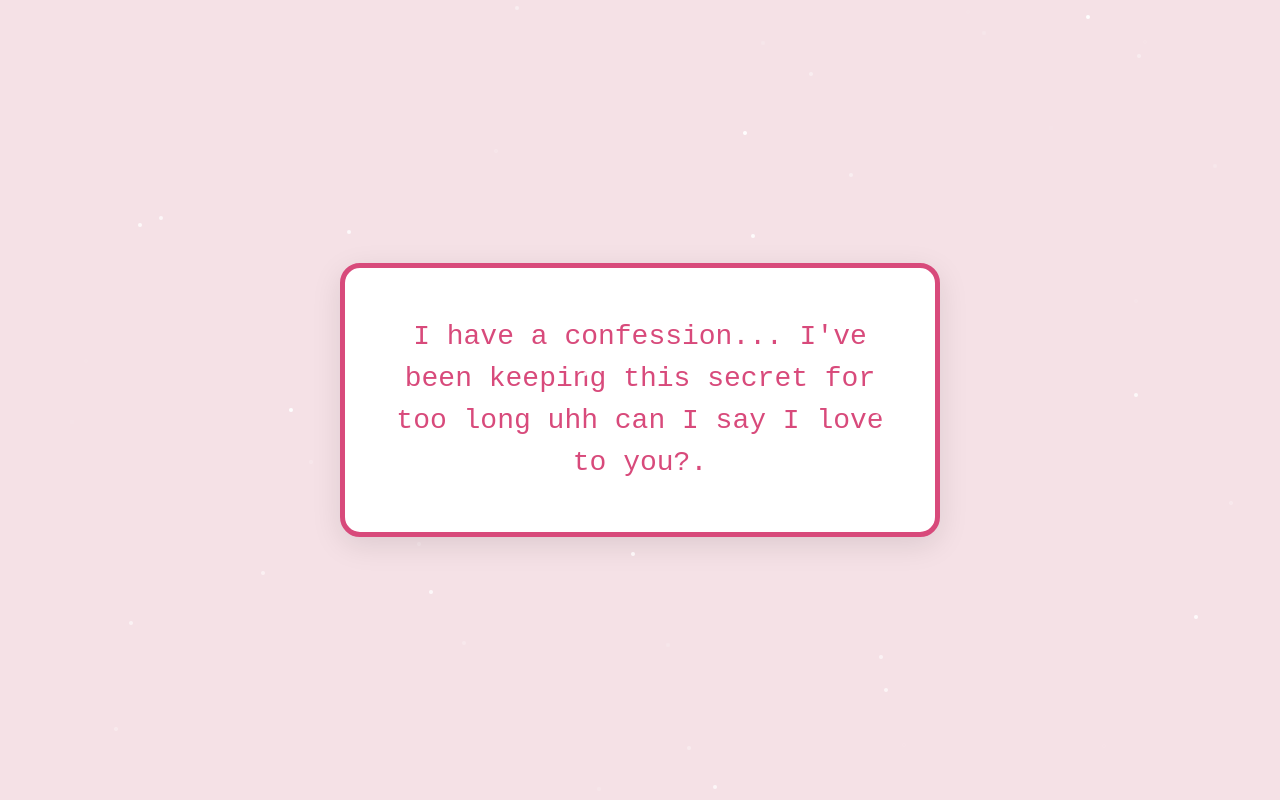
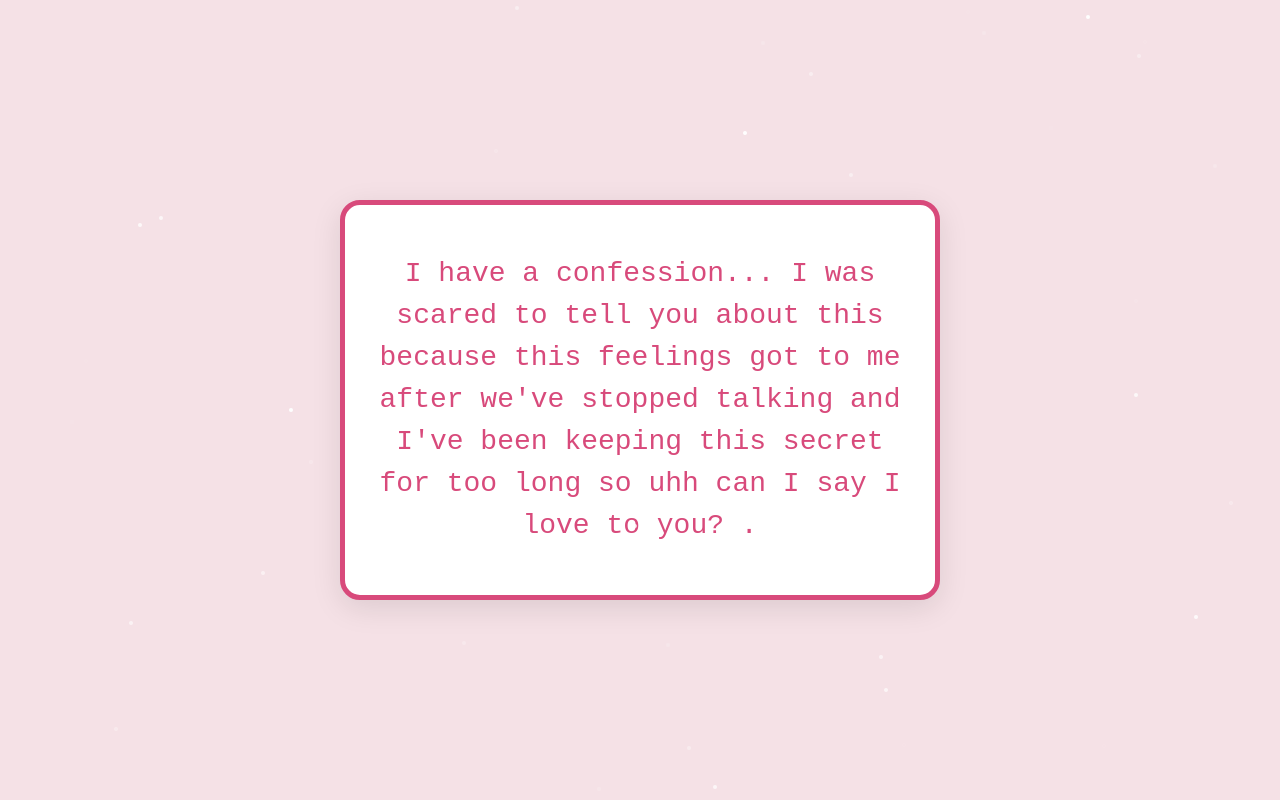
Before and after one commit to kyawzaythant2008-debug/xcenc, a plain HTML site: page i5.html in a window 1280 px wide. Drawn offline with Linux system fonts and the light colour scheme.

Commit message:
Update i5.html

```diff
--- a/i5.html
+++ b/i5.html
@@ -98,7 +98,7 @@
   </div>
 
   <script>
-    const message = "I have a confession... I've been keeping this secret for too long uhh can I say I love to you?."; // Your confession message
+    const message = "I have a confession... I was scared to tell you about this because this feelings got to me after we've stopped talking and I've been keeping this secret for too long so uhh can I say I love to you? ."; // Your confession message
     const confessionMessage = document.getElementById("confession-message");
 
     // Show the entire message instantly
```
